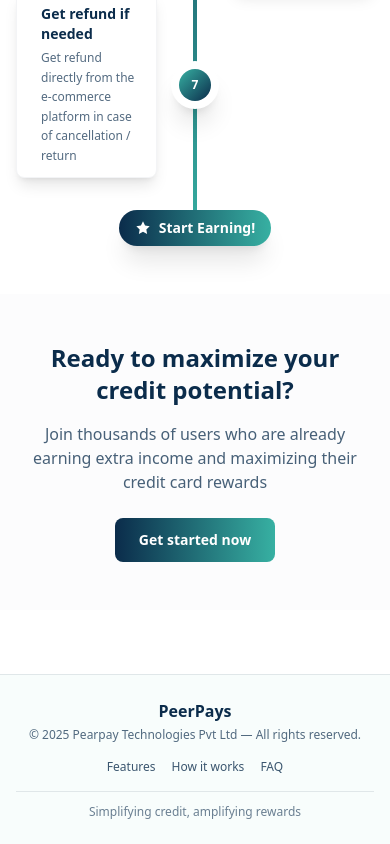
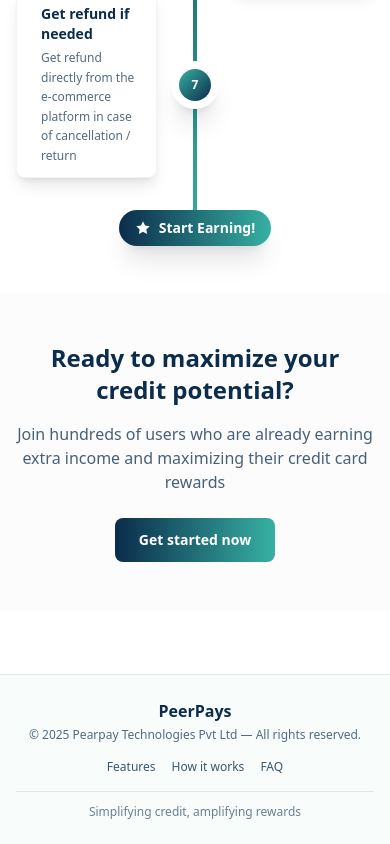
Before and after one commit to omkarkalamkar/peerpays, a Next.js app: page /how-it-works in a window 390 px wide. Shown: the part 1416-2260 px from the top of the page. Built offline with nearby package versions, Linux system fonts and the light colour scheme.

Commit message:
Fix mobile testimonial scroll and update user count from thousands to hundreds

```diff
--- a/app/how-it-works/page.tsx
+++ b/app/how-it-works/page.tsx
@@ -88,7 +88,7 @@
         <div className="container text-center">
           <h2 className="text-2xl md:text-3xl font-bold text-brand-navy mb-4 md:mb-6">Ready to maximize your credit potential?</h2>
           <p className="text-brand-navy/75 text-base md:text-lg mb-6 md:mb-8 max-w-2xl mx-auto">
-            Join thousands of users who are already earning extra income and maximizing their credit card rewards
+            Join hundreds of users who are already earning extra income and maximizing their credit card rewards
           </p>
           <a
             href="https://docs.google.com/forms/d/e/1FAIpQLScSUn2RHGz_b8qAxaGYI4PH4DdRbOlTdnQ9WYzkr56TsX6XHA/viewform"
--- a/app/page.tsx
+++ b/app/page.tsx
@@ -62,7 +62,7 @@
 
     const testimonialInterval = setInterval(() => {
       if (testimonialScrollRef.current) {
-        testimonialIndex = (testimonialIndex + 1) % (totalTestimonials / 3);
+        testimonialIndex = (testimonialIndex + 1) % totalTestimonials;
         const scrollPosition = testimonialIndex * (window.innerWidth < 768 ? 304 : 920);
 
         testimonialScrollRef.current.scrollTo({
@@ -339,7 +339,7 @@
         <div className="bg-gradient-to-r from-brand-navy to-brand-teal rounded-xl md:rounded-2xl p-4 md:p-8 text-center text-white">
           <h2 className="text-xl md:text-3xl font-bold mb-2 md:mb-4">Ready to start with PeerPays?</h2>
           <p className="text-sm md:text-lg mb-4 md:mb-6 opacity-90">
-            Create your profile and post requirements in minutes. Join thousands of users already maximizing their credit potential.
+            Create your profile and post requirements in minutes. Join hundreds of users already maximizing their credit potential.
           </p>
           <div className="flex flex-col sm:flex-row gap-4 items-center justify-center">
             <button
```
